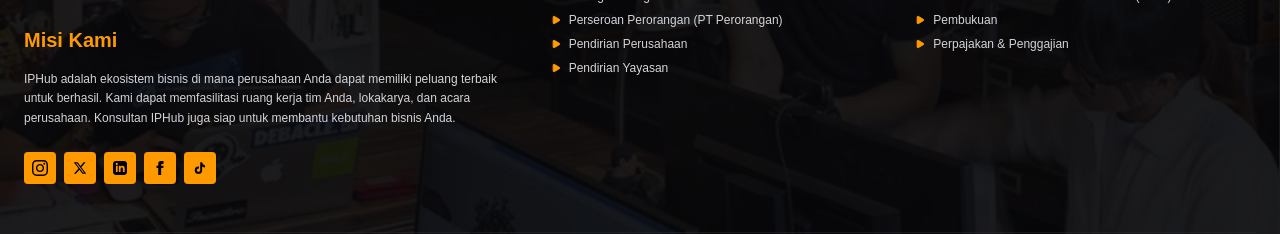
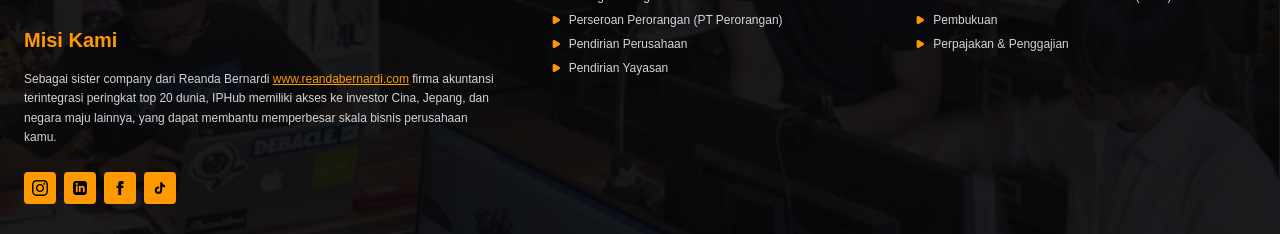
Before and after one commit to Saputra-prog/iphub, a Next.js app: page / in a window 1280 px wide. Shown: the part 4576-4810 px from the top of the page. Built offline with nearby package versions, Linux system fonts and the light colour scheme.

Commit message:
update footer dan option

```diff
--- a/app/components/footer.tsx
+++ b/app/components/footer.tsx
@@ -9,15 +9,6 @@ export default function Footer() {
       svg: (
         <svg className="w-4 h-4 fill-current" viewBox="0 0 24 24">
           <path d="M12 2.163c3.204 0 3.584.012 4.85.07 3.252.148 4.771 1.691 4.919 4.919.058 1.265.069 1.645.069 4.849 0 3.205-.012 3.584-.069 4.849-.149 3.225-1.664 4.771-4.919 4.919-1.266.058-1.644.07-4.85.07-3.204 0-3.584-.012-4.849-.07-3.26-.149-4.771-1.699-4.919-4.92-.058-1.265-.07-1.644-.07-4.849 0-3.204.013-3.583.07-4.849.149-3.227 1.664-4.771 4.919-4.919 1.266-.057 1.645-.069 4.849-.069zm0-2.163c-3.259 0-3.667.014-4.947.072-4.358.2-6.78 2.618-6.98 6.98-.059 1.281-.073 1.689-.073 4.948 0 3.259.014 3.668.072 4.948.2 4.358 2.618 6.78 6.98 6.98 1.281.058 1.689.072 4.948.072 3.259 0 3.668-.014 4.948-.072 4.354-.2 6.782-2.618 6.979-6.98.059-1.28.073-1.689.073-4.948 0-3.259-.014-3.667-.072-4.947-.196-4.354-2.617-6.78-6.979-6.98-1.281-.059-1.69-.073-4.949-.073zm0 5.838c-3.403 0-6.162 2.759-6.162 6.162s2.759 6.163 6.162 6.163 6.162-2.759 6.162-6.163c0-3.403-2.759-6.162-6.162-6.162zm0 10.162c-2.209 0-4-1.79-4-4 0-2.209 1.791-4 4-4s4 1.791 4 4c0 2.21-1.791 4-4 4zm6.406-11.845c-.796 0-1.441.645-1.441 1.44s.645 1.44 1.441 1.44c.795 0 1.439-.645 1.439-1.44s-.644-1.44-1.439-1.44z"/>
-        </svg>
-      ),
-    },
-    {
-      label: 'X',
-      href: '#',
-      svg: (
-        <svg className="w-3.5 h-3.5 fill-current" viewBox="0 0 24 24">
-          <path d="M18.244 2.25h3.308l-7.227 8.26 8.502 11.24H16.17l-5.214-6.817L4.99 21.75H1.68l7.73-8.835L1.254 2.25H8.08l4.713 6.231zm-1.161 17.52h1.833L7.084 4.126H5.117z"/>
         </svg>
       ),
     },
@@ -39,15 +30,6 @@ export default function Footer() {
         </svg>
       ),
     },
-    // {
-    //   label: 'YouTube',
-    //   href: '#',
-    //   svg: (
-    //     <svg className="w-4 h-4 fill-current" viewBox="0 0 24 24">
-    //       <path d="M23.498 6.186a3.016 3.016 0 0 0-2.122-2.136C19.505 3.545 12 3.545 12 3.545s-7.505 0-9.377.505A3.017 3.017 0 0 0 .502 6.186C0 8.07 0 12 0 12s0 3.93.502 5.814a3.016 3.016 0 0 0 2.122 2.136c1.871.505 9.376.505 9.376.505s7.505 0 9.377-.505a3.015 3.015 0 0 0 2.122-2.136C24 15.93 24 12 24 12s0-3.93-.502-5.814zM9.545 15.568V8.432L15.818 12l-6.273 3.568z"/>
-    //     </svg>
-    //   ),
-    // },
     {
       label: 'TikTok',
       href: 'tiktok.com/@iphubcik9',
@@ -90,8 +72,17 @@ export default function Footer() {
             </div>
             <h3 className="text-xl font-bold text-amber-500">Misi Kami</h3>
             <p className="text-xs text-zinc-300 leading-relaxed pr-4">
-              IPHub adalah ekosistem bisnis di mana perusahaan Anda dapat memiliki peluang terbaik untuk berhasil. Kami dapat memfasilitasi ruang kerja tim Anda, lokakarya, dan acara perusahaan. Konsultan IPHub juga siap untuk membantu kebutuhan bisnis Anda.
-            </p>
+  Sebagai sister company dari Reanda Bernardi{' '}
+  <a
+    href="https://www.reandabernardi.com"
+    target="_blank"
+    rel="noopener noreferrer"
+    className="text-amber-500 underline hover:text-amber-400 transition-colors"
+  >
+    www.reandabernardi.com
+  </a>{' '}
+  firma akuntansi terintegrasi peringkat top 20 dunia, IPHub memiliki akses ke investor Cina, Jepang, dan negara maju lainnya, yang dapat membantu memperbesar skala bisnis perusahaan kamu.
+</p>
             <div className="flex gap-2 pt-2">
               {socialLinks.map((item, idx) => (
                 <a
```
